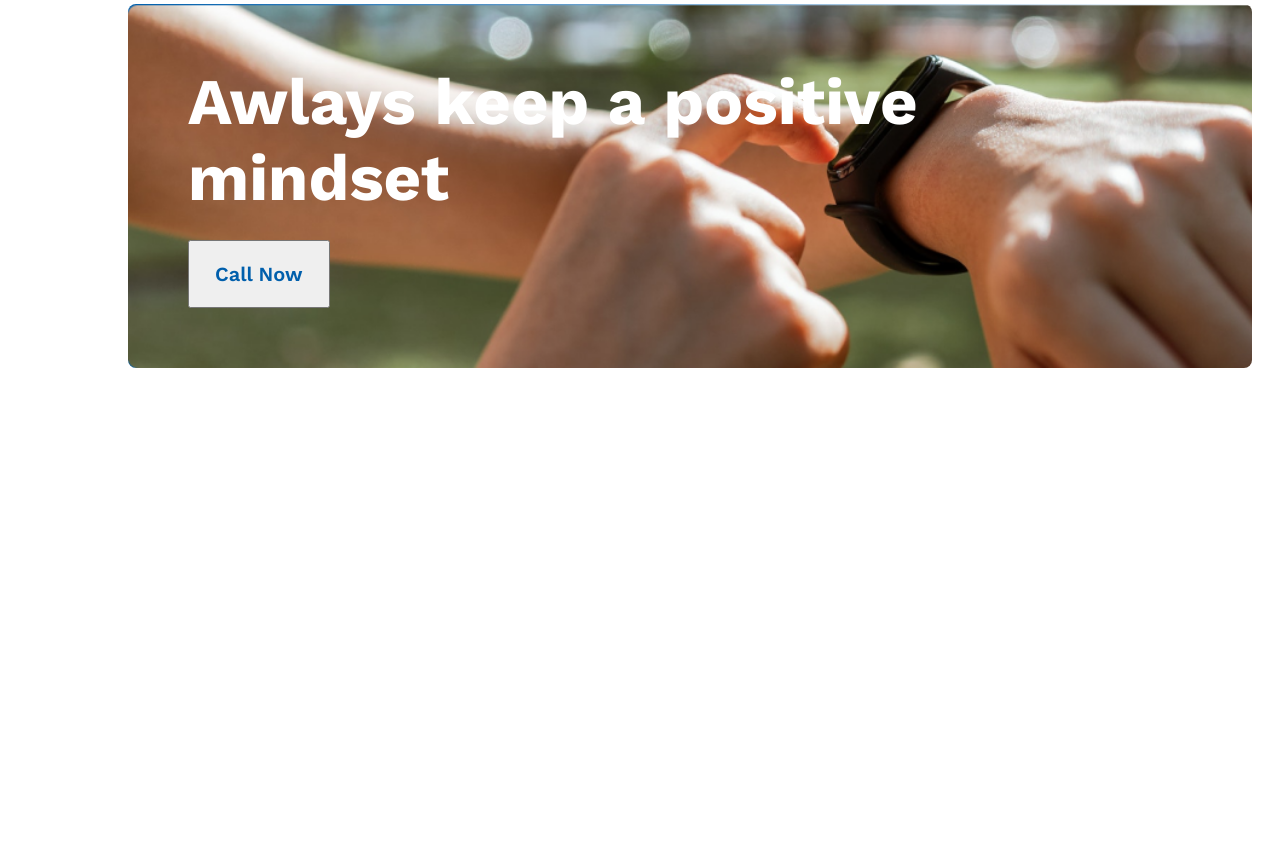
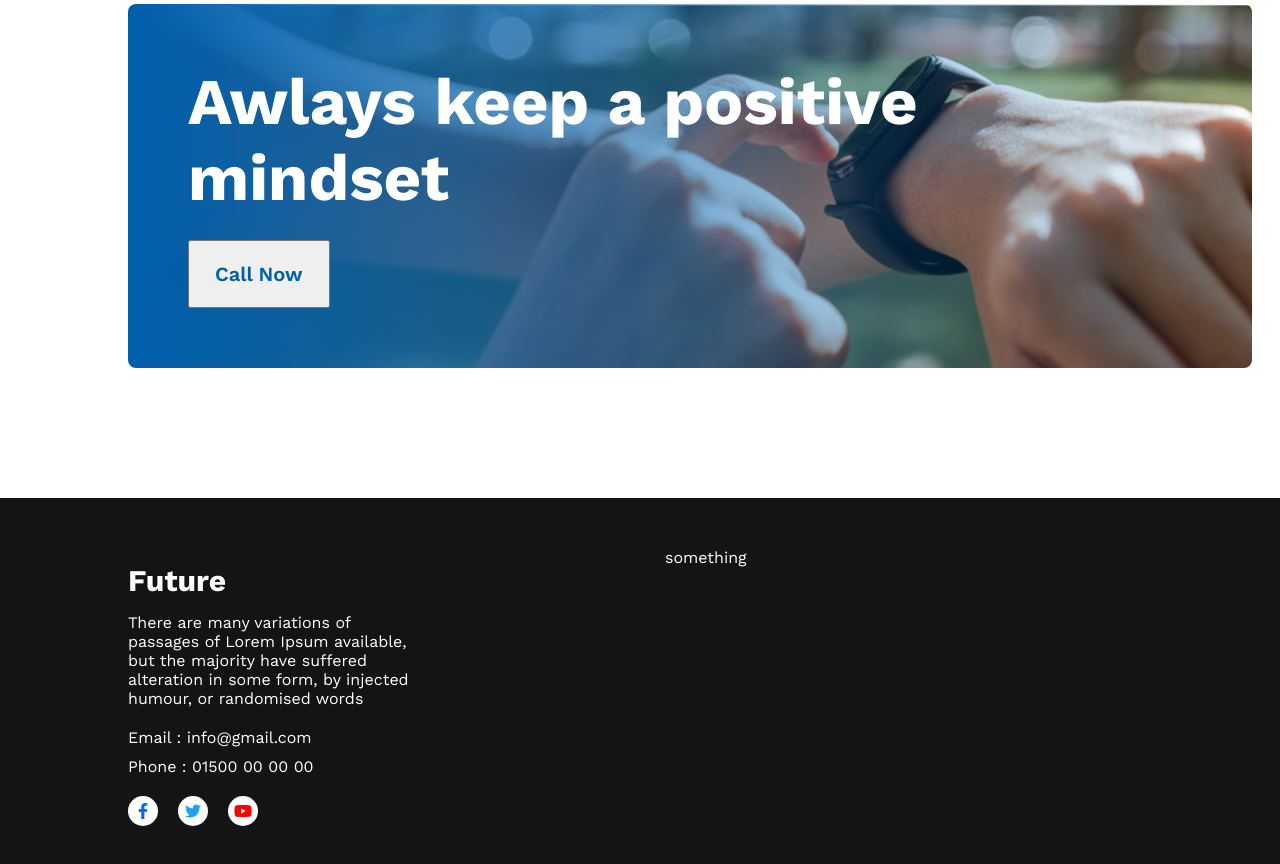
Before and after one commit to sumonpaul55/projects-html-css, a plain HTML site: page index.html in a window 1280 px wide. Shown: the part 1989-2853 px from the top of the page. Before the commit the page ends 2457 px from the top, so only its background shows below. Drawn offline with nearby package versions, Linux system fonts and the light colour scheme; a web font is replaced by a local one.

Commit message:
almost done

```diff
--- a/index.html
+++ b/index.html
@@ -13,6 +13,11 @@
           crossorigin>
     <link href="https://fonts.googleapis.com/css2?family=Gentium+Book+Plus:ital,wght@0,400;0,700;1,400;1,700&family=Open+Sans:ital,wght@0,400;0,500;0,600;0,700;0,800;1,600;1,700&family=Peddana&family=Roboto:ital,wght@0,400;0,500;0,700;0,900;1,300;1,400;1,500;1,700;1,900&family=Work+Sans:ital,wght@0,400;0,500;0,600;0,700;0,800;0,900;1,700&display=swap"
           rel="stylesheet">
+    <link rel="stylesheet"
+          href="https://cdnjs.cloudflare.com/ajax/libs/font-awesome/6.4.0/css/all.min.css"
+          integrity="sha512-iecdLmaskl7CVkqkXNQ/ZH/XLlvWZOJyj7Yy7tcenmpD1ypASozpmT/E0iPtmFIB46ZmdtAc9eNBvH0H/ZpiBw=="
+          crossorigin="anonymous"
+          referrerpolicy="no-referrer" />
     <title>Practice Projects</title>
     <link rel="stylesheet"
           href="style.css">
@@ -111,8 +116,35 @@
         </div>
     </section>
     <footer>
+        <div class="container">
+            <div class="footer-content">
+                <div class="future">
+                    <h3 class="plan-title footer-title">Future</h3>
+                    <p>There are many variations of passages of Lorem Ipsum available, but the majority have suffered
+                        alteration in some form, by injected humour, or randomised words</p>
+                    <div class="mail-phone">
+                        <span>Email : info@gmail.com</span>
+                        <span>Phone : 01500 00 00 00</span>
+                    </div>
+                    <ul class="text-white social-icon">
+                        <li><i class="fa-brands fa-facebook-f"></i></li>
+                        <li><i class="fa-brands fa-twitter"></i> </li>
+                        <li><i class="fa-brands fa-youtube"></i></li>
+                    </ul>
+                </div>
+
+                <div class="subscribe">
+                    something
+                </div>
+            </div>
+        </div>
 
     </footer>
+    <link rel="stylesheet"
+          href="https://cdnjs.cloudflare.com/ajax/libs/font-awesome/6.4.0/css/fontawesome.min.css"
+          integrity="sha512-SgaqKKxJDQ/tAUAAXzvxZz33rmn7leYDYfBP+YoMRSENhf3zJyx3SBASt/OfeQwBHA1nxMis7mM3EV/oYT6Fdw=="
+          crossorigin="anonymous"
+          referrerpolicy="no-referrer" />
 </body>
 
 </html>
--- a/style.css
+++ b/style.css
@@ -13,7 +13,9 @@
   width: 80vw;
   margin: auto;
 }
-
+.text-white {
+  color: white;
+}
 header {
   background: url("images/banner/banner3.png");
   background-repeat: no-repeat;
@@ -129,10 +131,13 @@ header {
   justify-content: center;
   margin-top: 50px;
 }
+.last {
+  margin-bottom: 130px;
+}
 .positive-main {
   margin: auto;
   width: 1124px;
-  background: url("images/watch.png"), linear-gradient(90deg, #005fac 0%, rgba(0, 95, 172, 0) 100%);
+  background: linear-gradient(90deg, #005fac 0%, rgba(0, 95, 172, 0) 100%), url("images/watch.png");
   background-repeat: no-repeat;
   background-size: cover;
   padding: 60px;
@@ -142,4 +147,49 @@ header {
 /*   -------------------------- footer ------------------------------------------- */
 footer {
   padding: 50px;
+  background-color: #151414;
+  color: white;
 }
+/* ------------------------------------ footer ----------------------- */
+.social-icon li {
+  background-color: white;
+  width: 30px;
+  height: 30px;
+  border-radius: 50%;
+  display: flex;
+  justify-content: center;
+  align-items: center;
+  list-style: none;
+}
+.social-icon li .fa-facebook-f {
+  color: #006aff;
+}
+.social-icon li .fa-twitter {
+  color: #1da1f2;
+}
+.social-icon li .fa-youtube {
+  color: #ff0000;
+}
+.social-icon {
+  gap: 20px;
+  margin: 20px 0;
+  display: flex;
+}
+.footer-content {
+  display: grid;
+  gap: 0 50px;
+  grid-template-columns: repeat(2, 1fr);
+}
+.future {
+  width: 60%;
+}
+.footer-title {
+  color: white;
+  text-align: left;
+}
+.mail-phone {
+  display: flex;
+  flex-direction: column;
+  margin-top: 20px;
+  gap: 10px;
+}
```
